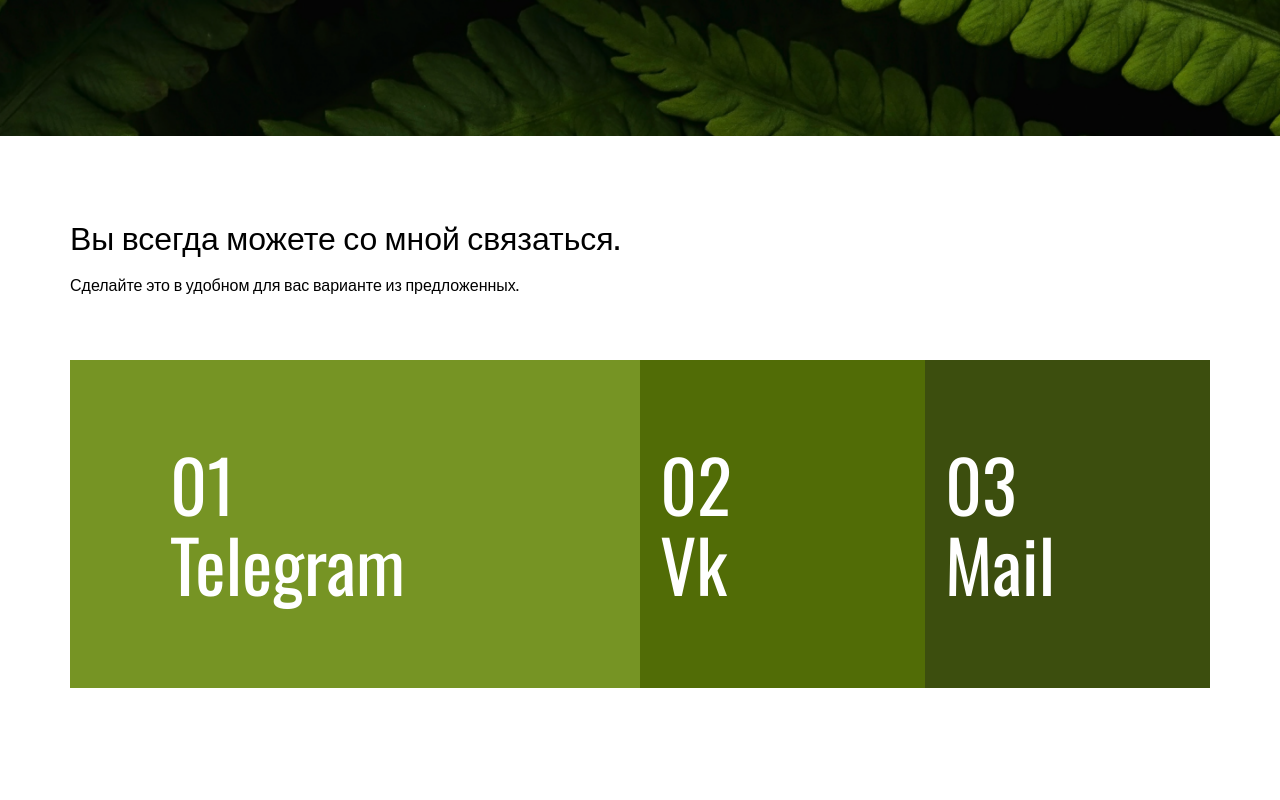
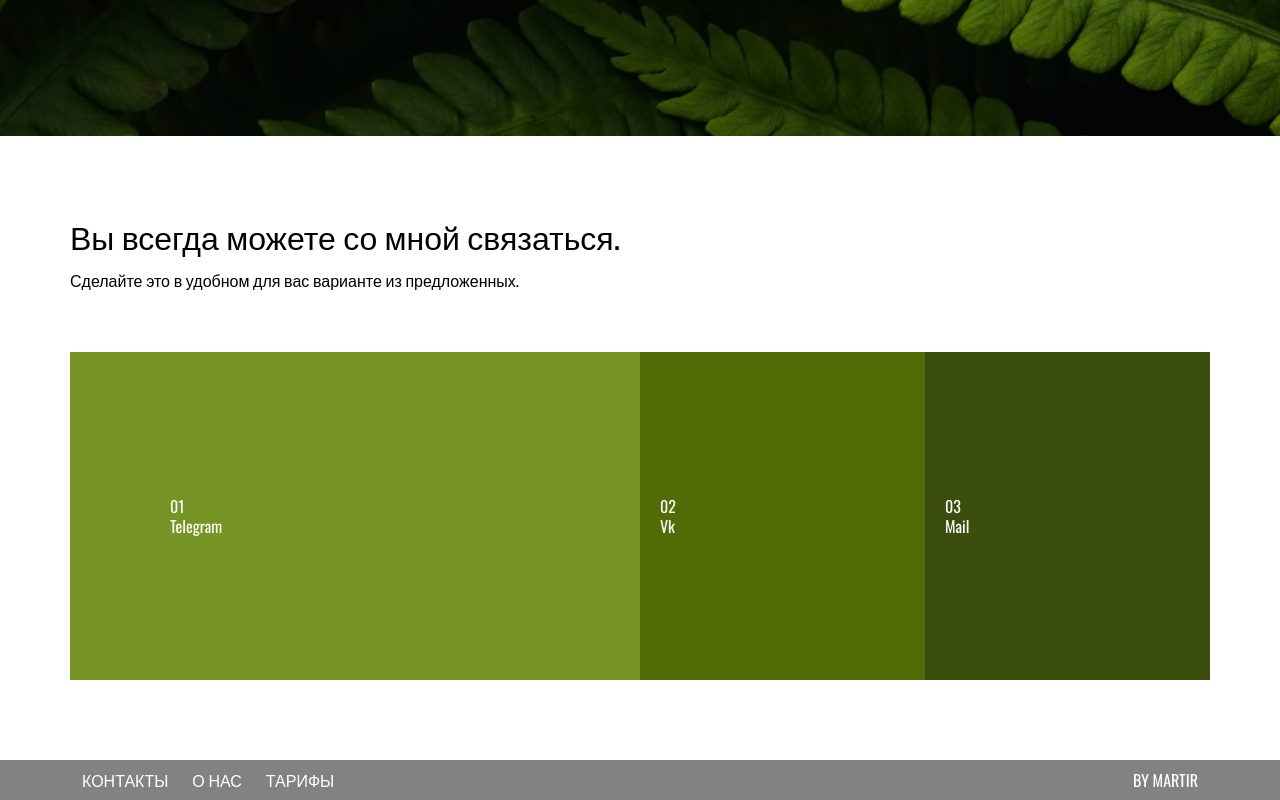
Before and after one commit to mimpushkarev/ECOEXP, a Next.js app: page / in a window 1280 px wide. Shown: the part 719-1519 px from the top of the page. Before the commit the page ends 1487 px from the top, so only its background shows below. Built offline with nearby package versions, Linux system fonts and the light colour scheme.

Commit message:
feat: BIKDARTEM-23: [FRONT] Создать блок footer (#6)
* BIKDARTEM-23: [FRONT] Создать блок footer

Co-authored-by: AnnaErs <annaershova02@gamil.com>

```diff
--- a/app/layout.tsx
+++ b/app/layout.tsx
@@ -1,6 +1,7 @@
 import {memo} from "react";
 
 import NavigationComponent from "@components/NavBar";
+import Footer from "@components/Footer/Footer";
 import "@assets/styles/globalLayout.scss";
 
 import {RootLayoutType} from "./types";
@@ -11,6 +12,7 @@
       <body>
         <NavigationComponent />
         {children}
+        <Footer />
       </body>
     </html>
   );
--- a/assets/styles/global.scss
+++ b/assets/styles/global.scss
@@ -4,3 +4,6 @@
 $color-basic-1: #3c4e0e;
 $color-basic-2: #516c06;
 $color-basic-3: #769424;
+$color-dark-green: #3c4e0e;
+
+$color-gray-3: #828282;
--- a/assets/styles/globalLayout.scss
+++ b/assets/styles/globalLayout.scss
@@ -147,18 +147,20 @@
   line-height: 2rem;
 }
 
-.XLH1 {
-  font-size: 4.5rem;
-  line-height: 5rem;
+.XLText {
+  font-size: 1rem;
+  line-height: 1rem;
 }
 
-.XLText {
+.LXSText {
   font-size: 1rem;
+  line-height: 1.25rem;
   line-height: 1.5rem;
 }
 
 .section {
   padding: 5rem 0;
+  line-height: 1.25rem;
 }
 
 .container {
--- /dev/null
+++ b/components/Footer/Footer.module.scss
@@ -0,0 +1,27 @@
+@import "@assets/styles/global.scss";
+
+.footer {
+  background-color: $color-gray-3;
+}
+
+.footerWrapper {
+  display: flex;
+  justify-content: space-between;
+  align-items: center;
+}
+
+.nav {
+  display: flex;
+  align-items: center;
+}
+
+.footerLink {
+  text-transform: uppercase;
+  padding: 0.5rem 0.75rem;
+  text-decoration: none;
+  color: $color-white;
+
+  &:hover {
+    text-decoration: underline;
+  }
+}
--- /dev/null
+++ b/components/Footer/Footer.tsx
@@ -0,0 +1,29 @@
+import {memo} from "react";
+import Link from "next/link";
+
+import styles from "./Footer.module.scss";
+
+const Footer = () => {
+  return (
+    <div className={styles.footer}>
+      <div className={["container", styles.footerWrapper].join(" ")}>
+        <div className={styles.nav}>
+          <Link href="/contacts" passHref legacyBehavior>
+            <a className={["LXSText", styles.footerLink].join(" ")}>Контакты</a>
+          </Link>
+          <Link href="/about-us" passHref legacyBehavior>
+            <a className={["LXSText", styles.footerLink].join(" ")}>О нас</a>
+          </Link>
+          <Link href="/tariffs" passHref legacyBehavior>
+            <a className={["LXSText", styles.footerLink].join(" ")}>Тарифы</a>
+          </Link>
+        </div>
+        <Link href="https://t.me/maximmartyr" passHref legacyBehavior>
+          <a className={["LXSText", styles.footerLink].join(" ")}>by martir</a>
+        </Link>
+      </div>
+    </div>
+  );
+};
+
+export default memo(Footer);
--- /dev/null
+++ b/components/Footer/intex.ts
@@ -0,0 +1 @@
+export {default} from "./Footer";
--- a/components/sections/MainSection/MainSection.module.scss
+++ b/components/sections/MainSection/MainSection.module.scss
@@ -9,6 +9,7 @@
   background-size: cover;
   height: 100vh;
   color: $color-white;
+  min-height: 100vh;
 }
 
 .title {
```
